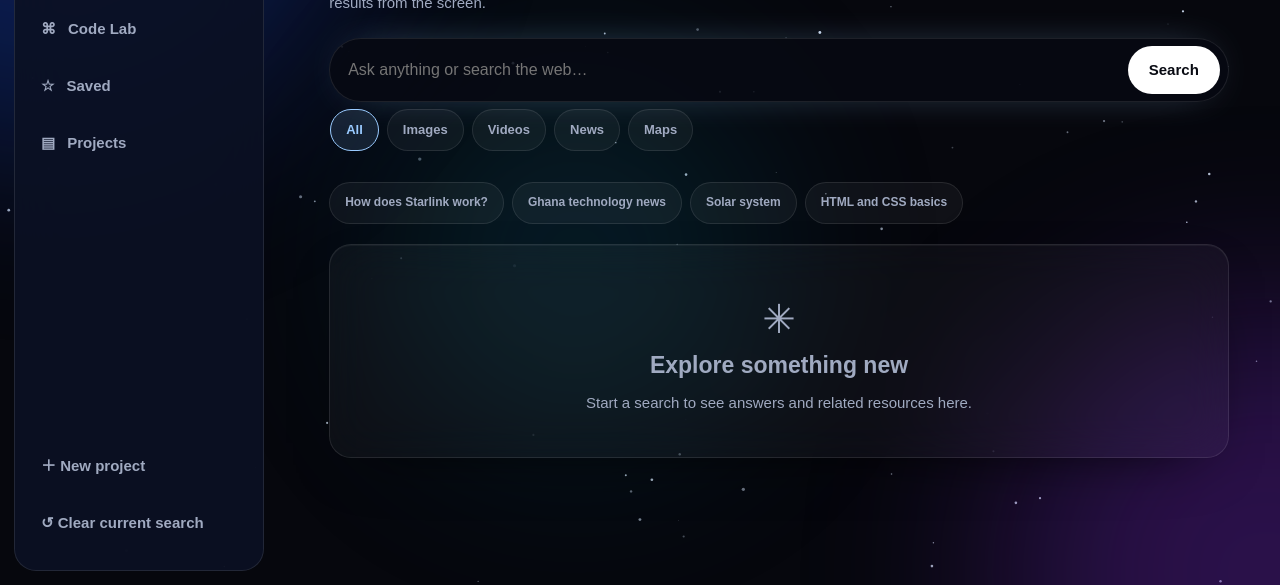
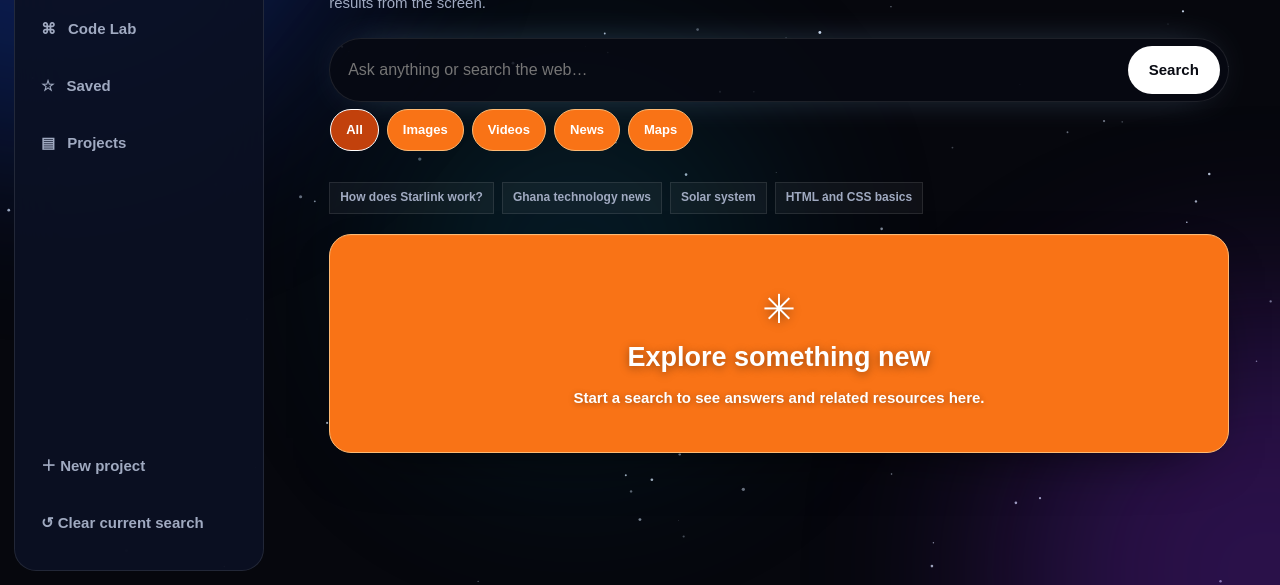
Before and after one commit to junior-pobee/Lumen, a plain HTML site: page index.html in a window 1280 px wide. Shown: the part 215-800 px from the top of the page. Drawn offline with Linux system fonts and the light colour scheme.

Commit message:
Update index.html

```diff
--- a/index.html
+++ b/index.html
@@ -54,10 +54,16 @@ p{overflow-wrap:anywhere}
 .primary{border:0;background:#fff;color:#090b13;padding:12px 21px}
 .primary:hover{background:#dcecff}
 .secondary,.chip,.tab{background:#ffffff0b;color:var(--muted)}
+.tabs .tab{background:#f97316;border-color:#fdba74;color:#fff}
+.tabs .tab.on{background:#c2410c;border-color:#fff;color:#fff}
+.panel.empty{background:#f97316;border-color:#fdba74;color:#fff}
+.panel.empty h2{color:#fff;font-weight:900;font-size:27px;text-shadow:0 2px 10px #00000066}
+.panel.empty p{color:#fff;font-weight:600;text-shadow:0 1px 6px #00000055}
+.panel.empty div{color:#fff;text-shadow:0 2px 10px #00000066}
 .secondary:hover,.chip:hover,.tab:hover,.tab.on{color:#fff;border-color:var(--accent)}
 .actions{display:flex;flex-wrap:wrap;align-items:center;gap:8px}
 .suggestions{display:flex;flex-wrap:wrap;gap:8px;margin:14px 0 20px}
-.suggestions .chip{font-size:12px}
+.suggestions .chip{font-size:12px;padding:5px 10px;border-radius:0}
 .tabs{display:flex;gap:8px;overflow-x:auto;overscroll-behavior-x:contain;scrollbar-width:thin;padding:7px 1px 17px;margin-bottom:8px}
 .tab{flex-shrink:0;white-space:nowrap;font-size:13px}
 .tab.on{background:#8fc3ff20;color:var(--accent)}
```
